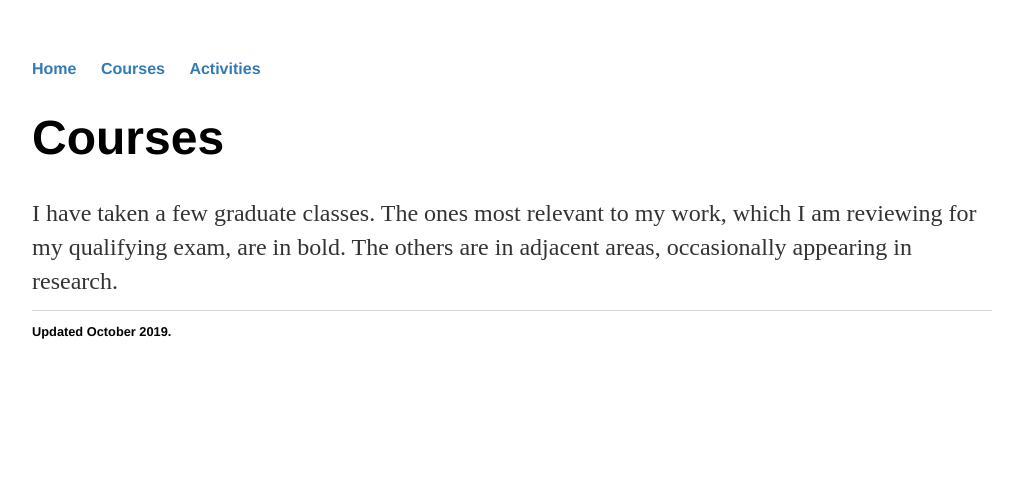
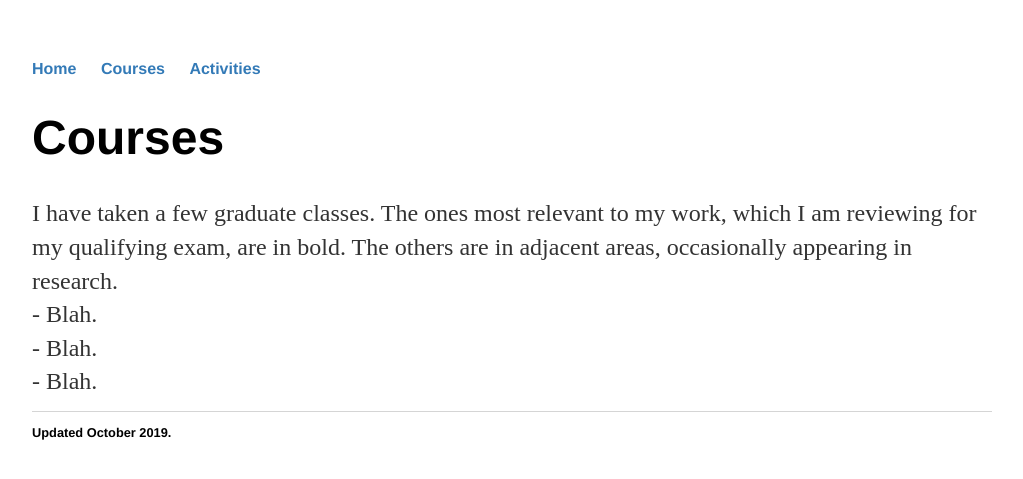
Before and after one commit to emilkhab/emilkhab.github.io, a Jekyll site: the page built from courses/index.html, in a window 1280 px wide. Shown: the top 479 px of the page, without its empty margins (128-1151 px from the left). Built offline with Jekyll 4.4.1, drawn with Linux system fonts in a browser that asks for light colours.

Commit message:
Update index.html

```diff
--- a/courses/index.html
+++ b/courses/index.html
@@ -4,5 +4,9 @@ title: Courses
 ---
 <h1>{{page.title}}</h1>
 <div class="blurb">
-	<p>I have taken a few graduate classes. The ones most relevant to my work, which I am reviewing for my qualifying exam, are in bold. The others are in adjacent areas, occasionally appearing in research.</p>
+	<p>I have taken a few graduate classes. The ones most relevant to my work, which I am reviewing for my qualifying exam, are in bold. The others are in adjacent areas, occasionally appearing in research.<br/>
+	- Blah.<br/>
+	- Blah.<br/>
+	- Blah.
+	</p>
 </div>
```
